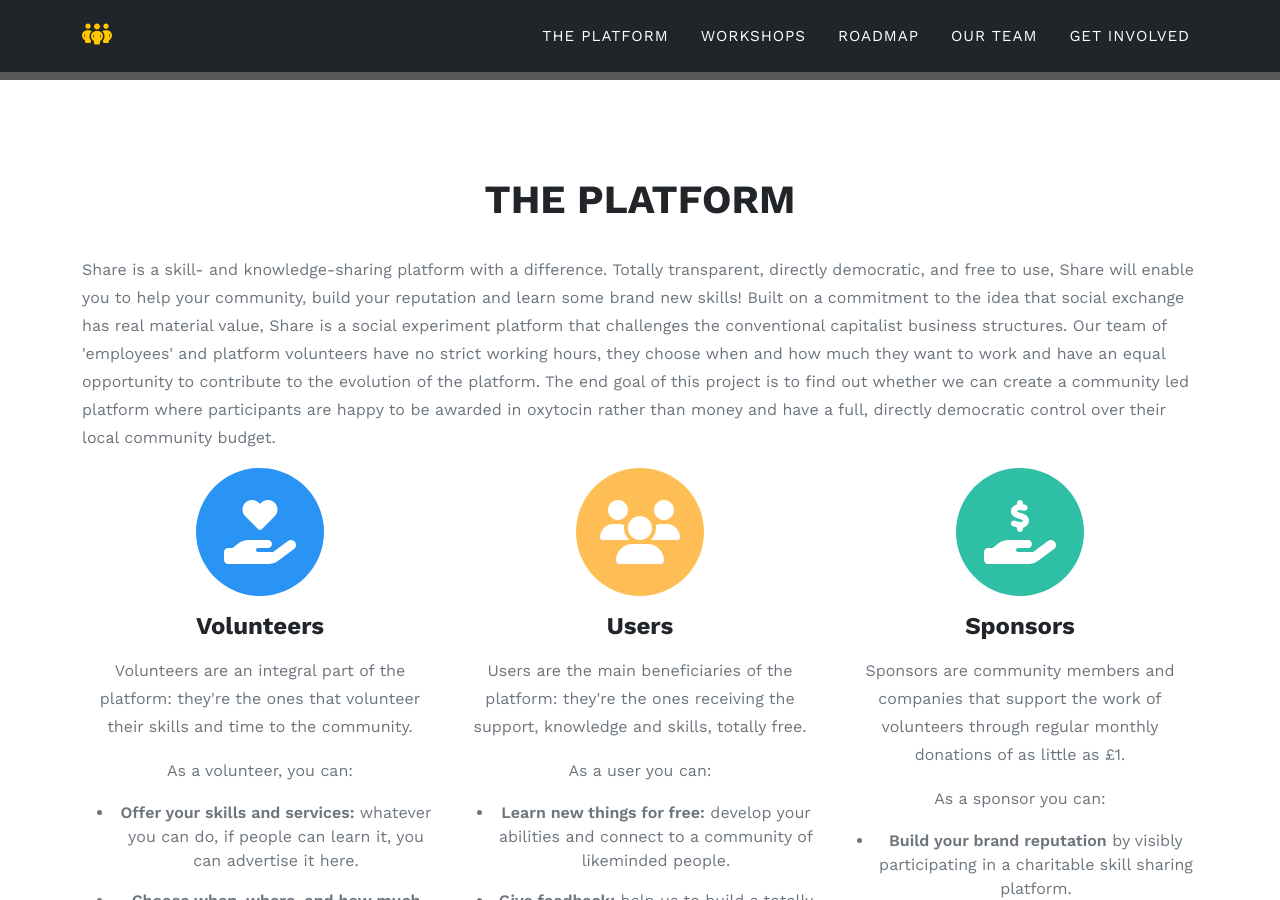
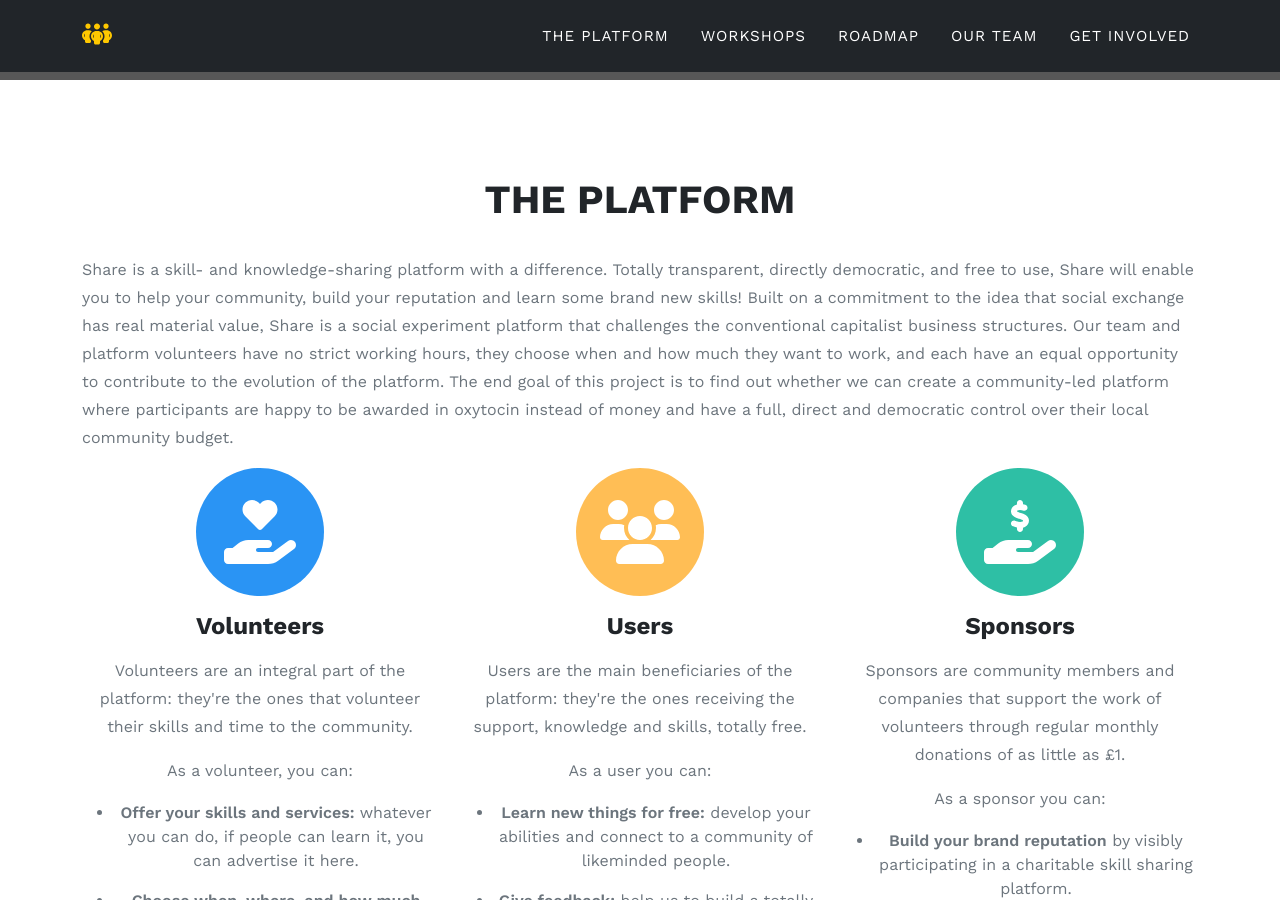
Before and after one commit to societree/societree.github.io, a Jekyll site: the page built from index.html, in a window 1280 px wide and 900 px high, scrolled down 773 px. Built offline with Jekyll 4.4.1, drawn with Linux system fonts in a browser that asks for light colours; nearby versions of some CDN libraries.

Commit message:
Polish platform section

```diff
--- a/_includes/index/platform.html
+++ b/_includes/index/platform.html
@@ -11,12 +11,12 @@
         directly democratic, and free to use, Share will enable you to help your community, build
         your reputation and learn some brand new skills! Built on a commitment to the idea that
         social exchange has real material value, Share is a social experiment platform that
-        challenges the conventional capitalist business structures. Our team of 'employees' and
-        platform volunteers have no strict working hours, they choose when and how much they want
-        to work and have an equal opportunity to contribute to the evolution of the platform. The
-        end goal of this project is to find out whether we can create a community led platform
-        where participants are happy to be awarded in oxytocin rather than money and have a full,
-        directly democratic control over their local community budget.
+        challenges the conventional capitalist business structures. Our team and platform
+        volunteers have no strict working hours, they choose when and how much they want
+        to work, and each have an equal opportunity to contribute to the evolution of the platform.
+        The end goal of this project is to find out whether we can create a community-led platform
+        where participants are happy to be awarded in oxytocin instead of money and have a full,
+        direct and democratic control over their local community budget.
       </p>
     </div>
 
```
